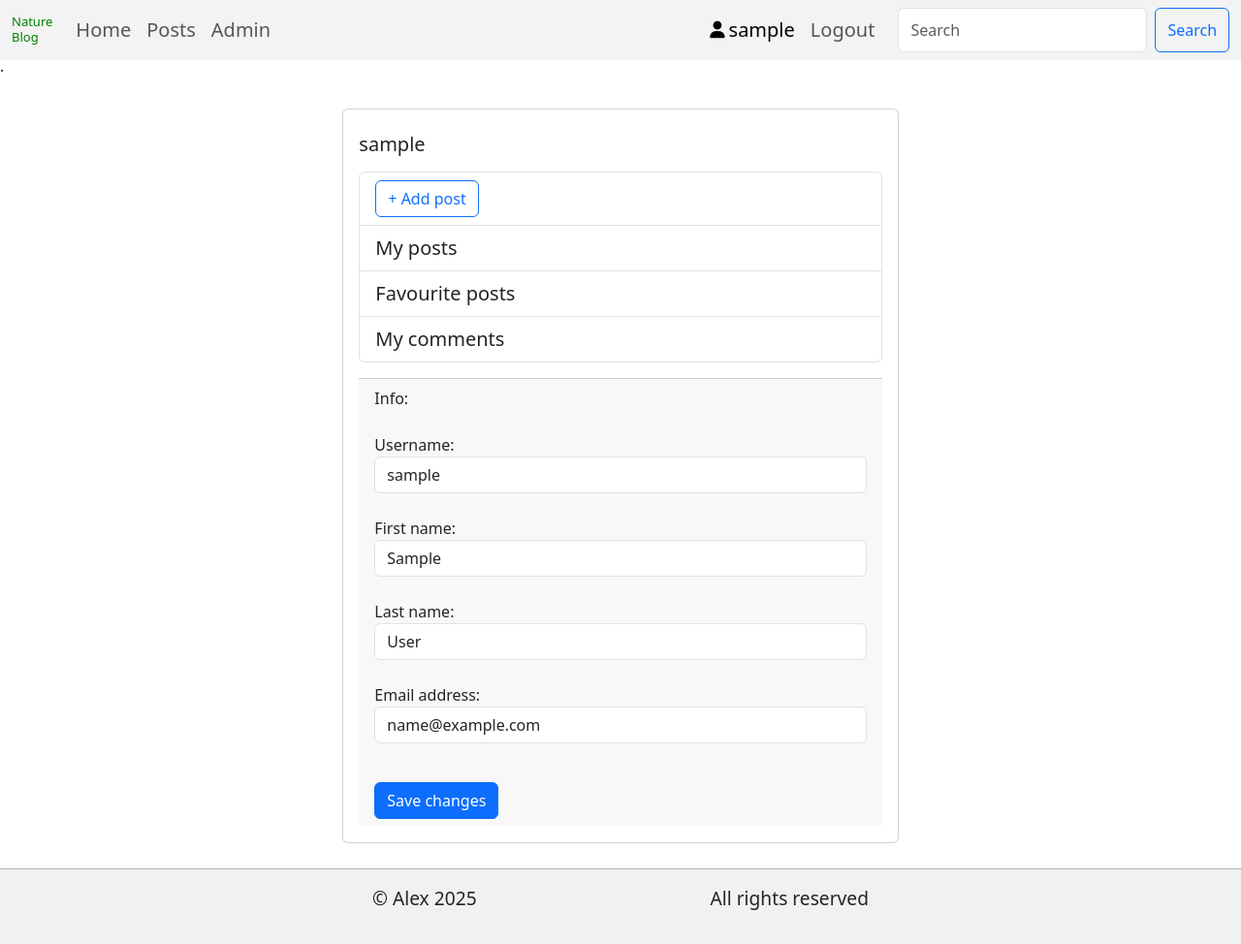
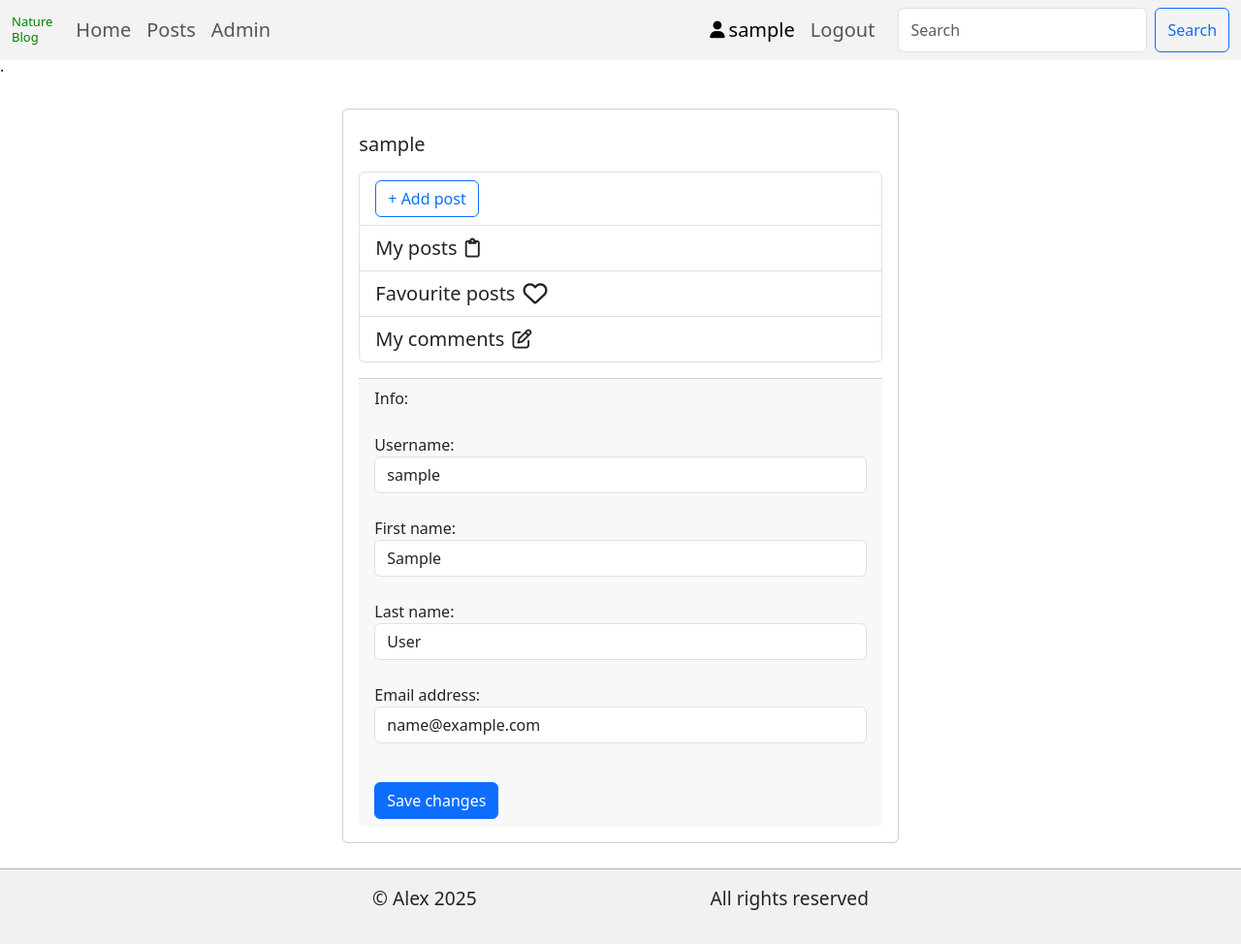
Before and after one commit to odd-one-out/NatureBlog, a Django app: page /profile/ in a window 1280 px wide. Shown: the whole page at 97% size. Run offline with Django 5.2, Linux system fonts and the light colour scheme; the visitor is signed in with stand-in values (Sample User, id 1); some libraries are stand-ins or nearby versions.

Commit message:
red_text_for_form_errors_in_html+profile_icons_added

```diff
--- a/blog/templates/blog/create_post.html
+++ b/blog/templates/blog/create_post.html
@@ -9,10 +9,11 @@
             {% csrf_token %}
             {% for field in form %}
             <div class="my-4">
-            <div class="fw-bold" style="color:red;">{{ field.errors }}</div>
+            <div class="fw-bold red-string">{{ field.errors }}</div>
             {{ field.label_tag }} {{ field }}
             </div>
             {% endfor %}
+            <div class="fw-bold red-string">{{ form.non_field_errors }}</div>
             <button type="submit" {% if page_title == 'Post editing' %}value="Update"{% endif %} class="btn btn-primary">{{ btn_name }}</button>
         </form>
     </div>
--- a/static/styles/main.css
+++ b/static/styles/main.css
@@ -67,6 +67,11 @@ img {
 
 }
 
+/* class for form errors */
+.red-string {
+    color: red;
+}
+
 
 @media(max-width: 1200px) {
     .wrapper {
--- a/user/templates/user/login.html
+++ b/user/templates/user/login.html
@@ -10,11 +10,11 @@
             <input type="hidden" name="next" value="{{ next }}"/>
             {% for field in form %}
             <div class="py-2">
-            {{ field.errors }}
+            <span class="red-string">{{ field.errors }}</span>
             {{ field.label_tag }} {{ field }}
             </div>
             {% endfor %}
-            <div class="fw-bold" style="color:red;">{{ form.non_field_errors }}</div>
+            <div class="fw-bold red-string">{{ form.non_field_errors }}</div>
             <button type="submit" class="btn btn-primary">Log in</button>
         </form>
         <div class="mt-3">Haven't got an account yet? <a href="{% url "user:register" %}">Register</a></div>
--- a/user/templates/user/pass_reset_confirm.html
+++ b/user/templates/user/pass_reset_confirm.html
@@ -11,16 +11,16 @@
         <h4>Please enter your new password twice so we can verify you typed it in correctly.</h4>
         {% for field in form %}
             <div class="my-4">
-            {{ field.errors }}
+            <span class="red-string">{{ field.errors }}</span>
             {{ field.label_tag }} {{ field }}
             </div>
         {% endfor %}
-
+        <div class="fw-bold red-string">{{ form.non_field_errors }}</div>
         <button type="submit" class="btn btn-primary">Change password</button>
         </form>
 
     {% else %}
-    <p class="p-4">The password reset link was invalid, possibly because it has already been used.  Please request a new password reset.</p>
+    <p class="p-4 red-string">The password reset link was invalid, possibly because it has already been used.  Please request a new password reset.</p>
     {% endif %}
 </div>
 
--- a/user/templates/user/pass_reset_form.html
+++ b/user/templates/user/pass_reset_form.html
@@ -10,10 +10,11 @@
     <form method="post">{% csrf_token %}
         {% for field in form %}
             <div class="my-4">
-            {{ field.errors }}
+            <span class="red-string">{{ field.errors }}</span>
             {{ field.label_tag }} {{ field }}
             </div>
         {% endfor %}
+            <div class="fw-bold red-string">{{ form.non_field_errors }}</div>
             <button type="submit" class="btn btn-primary">Send me email</button>
     </form>
 </div>
--- a/user/templates/user/profile.html
+++ b/user/templates/user/profile.html
@@ -3,7 +3,7 @@
 
 
 {% block content %}
-    <div class="col-xxl-6 col-xl-8 col-12 mx-auto mt-3">
+    <div class="col-xxl-6 col-xl-8 col-12 mx-auto mt-sm-3">
         <div class="card">
             <div class="card-body">
                 <h5 class="card-title py-2">{{ user.username }}</h5>
@@ -13,9 +13,9 @@
                             + Add post
                         </span>
                     </a>
-                    <a href="{% url "blog:userposts" %}" class="list-group-item list-group-item-action">My posts</a>
-                    <a href="{% url "blog:userlikes" %}" class="list-group-item list-group-item-action">Favourite posts</a>
-                    <a href="{% url "blog:usercomments" %}" class="list-group-item list-group-item-action">My comments</a>
+                    <a href="{% url "blog:userposts" %}" class="list-group-item list-group-item-action">My posts<i class="fa-regular fa-clipboard ps-2"></i></a>
+                    <a href="{% url "blog:userlikes" %}" class="list-group-item list-group-item-action">Favourite posts<i class="fa-regular fa-heart fa-lg ps-2"></i></a>
+                    <a href="{% url "blog:usercomments" %}" class="list-group-item list-group-item-action">My comments<i class="fa-regular fa-pen-to-square ps-2"></i></a>
                 </div>
                 <div class="card-footer mt-3">
                     <p>Info:</p>
@@ -23,10 +23,11 @@
                         {% csrf_token %}
                         {% for field in form %}
                         <div class="my-4">
-                        {{ field.errors }}
+                        <span class="red-string">{{ field.errors }}</span>
                         {{ field.label_tag }} {{ field }}
                         </div>
                         {% endfor %}
+                        <div class="fw-bold red-string">{{ form.non_field_errors }}</div>
                         <button type="submit" class="btn btn-primary mt-3">Save changes</button>
                     </form>
                 </div>
--- a/user/templates/user/register.html
+++ b/user/templates/user/register.html
@@ -9,7 +9,7 @@
             {% csrf_token %}
             {% for field in form %}
             <div class="my-4">
-            {{ field.errors }}
+            <span class="red-string">{{ field.errors }}</span>
             {{ field.label_tag }} {{ field }}
             </div>
             {% endfor %}
@@ -18,6 +18,7 @@
                 <li>The password can't be entirely numeric</li>
                 <li>The password can't be too common or similar to Username</li>
             </ul>
+            <div class="fw-bold red-string">{{ form.non_field_errors }}</div>
             <button type="submit" class="btn btn-primary">Register</button>
         </form>
     </div>
```
